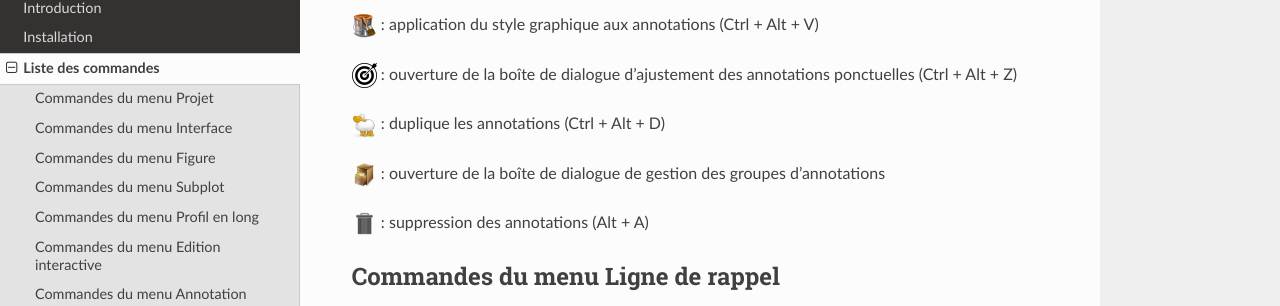
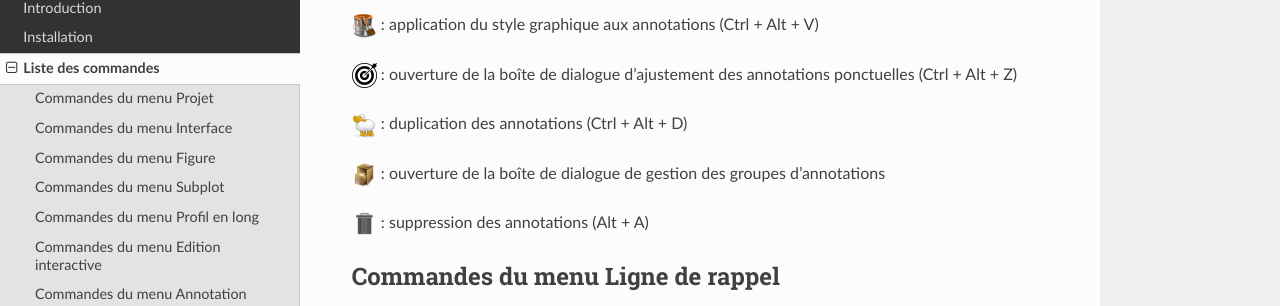
Before and after one commit to clementroussel/pyLong-doc, a Sphinx documentation site: the page built from docs/source/commandes.rst, in a window 1280 px wide and 900 px high, scrolled down 2310 px. Shown: the part 144-450 px from the top of the window. Built offline with Sphinx 7.4.7 and the Read the Docs theme 2.0.0, drawn with Linux system fonts in a browser that asks for light colours.

Commit message:
Update commandes.rst

```diff
--- a/docs/source/commandes.rst
+++ b/docs/source/commandes.rst
@@ -223,7 +223,7 @@ Commandes du menu Annotation
 .. |ajuster_annotations| image:: ./icones/ajuster_annotations.png
                          :scale: 50%
 
-|dupliquer| : duplique les annotations (Ctrl + Alt + D)
+|dupliquer| : duplication des annotations (Ctrl + Alt + D)
 
 .. |dupliquer| image:: ./icones/dupliquer.png
                :scale: 50%
```
